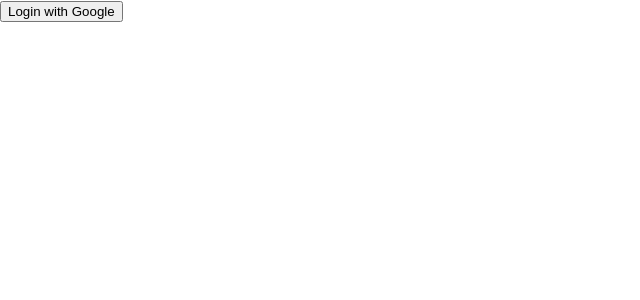
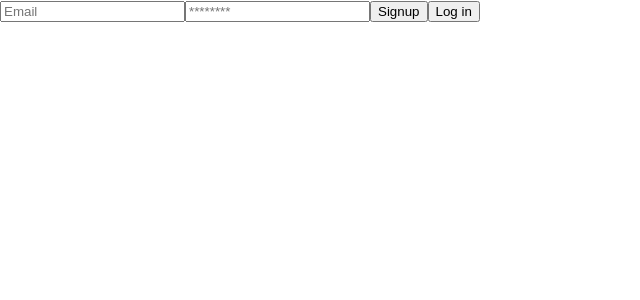
Before and after one commit to ChrisBarberRiley/Airtable-API-Playground-POC, a React (Create React App) app in the folder client/: page /login in a window 1280 px wide. Shown: the top 300 px of the page, without its empty margins (0-640 px from the left). Built offline with nearby package versions, Linux system fonts and the light colour scheme; no server answers.

Commit message:
Email Password connection made and registering

```diff
--- a/client/package.json
+++ b/client/package.json
@@ -7,8 +7,12 @@
     "@testing-library/react": "^11.1.0",
     "@testing-library/user-event": "^12.1.10",
     "axios": "^0.21.0",
+    "firebase": "^8.1.2",
     "react": "^17.0.1",
+    "react-bootstrap": "^1.4.0",
     "react-dom": "^17.0.1",
+    "react-firebase-hooks": "^2.2.0",
+    "react-router-dom": "^5.2.0",
     "react-scripts": "4.0.1",
     "web-vitals": "^0.2.4"
   },
--- a/client/src/App.js
+++ b/client/src/App.js
@@ -2,6 +2,8 @@
 import './App.css';
 import Login from './components/auth/Login';
 import Main from './components/main';
+
+// const [user] = useAuthState(auth);
 
 function App() {
   return (
--- a/client/src/components/auth/Login.js
+++ b/client/src/components/auth/Login.js
@@ -1,9 +1,65 @@
+import { useEffect, useState } from 'react';
+import fire from '../../firebase';
+
 const Login = () => {
-  const handleClick = () => {};
+  const [user, setUser] = useState('');
+  const [email, setEmail] = useState('');
+  const [password, setPassword] = useState('');
+
+  const handleLogin = () => {
+    fire
+      .auth()
+      .signInWithEmailAndPassword(email, password)
+      .catch((err) => console.log(err));
+  };
+
+  const handleSignup = () => {
+    fire
+      .auth()
+      .createUserWithEmailAndPassword(email, password)
+      .catch((err) => console.log(err));
+  };
+
+  const handleLogout = () => {
+    fire.auth().signOut();
+  };
+
+  const authListener = () => {
+    fire.auth().onAuthStateChanged((user) => {
+      if (user) {
+        setUser(user);
+      } else {
+        setUser('');
+      }
+    });
+  };
+
+  useEffect(() => {
+    authListener();
+  }, []);
 
   return (
     <div>
-      <button onClick={handleClick}>Login with Google</button>
+      {!user ? (
+        <>
+          <input
+            type='text'
+            placeholder='Email'
+            value={email}
+            onChange={(e) => setEmail(e.target.value)}
+          />
+          <input
+            type='password'
+            placeholder='********'
+            value={password}
+            onChange={(e) => setPassword(e.target.value)}
+          />
+          <button onClick={handleSignup}>Signup</button>
+          <button onClick={handleLogin}>Log in</button>
+        </>
+      ) : (
+        <h1>Welcome {user.email}</h1>
+      )}
     </div>
   );
 };
--- /dev/null
+++ b/client/src/firebase.js
@@ -0,0 +1,15 @@
+import firebase from 'firebase';
+
+const config = {
+  apiKey: process.env.REACT_APP_apiKey,
+  authDomain: process.env.REACT_APP_authDomain,
+  projectId: process.env.REACT_APP_projectId,
+  storageBucket: process.env.REACT_APP_storageBucket,
+  messagingSenderId: process.env.REACT_APP_messagingSenderId,
+  appId: process.env.REACT_APP_appId,
+};
+
+// Initialize Firebase
+const fire = firebase.initializeApp(config);
+
+export default fire;
```
